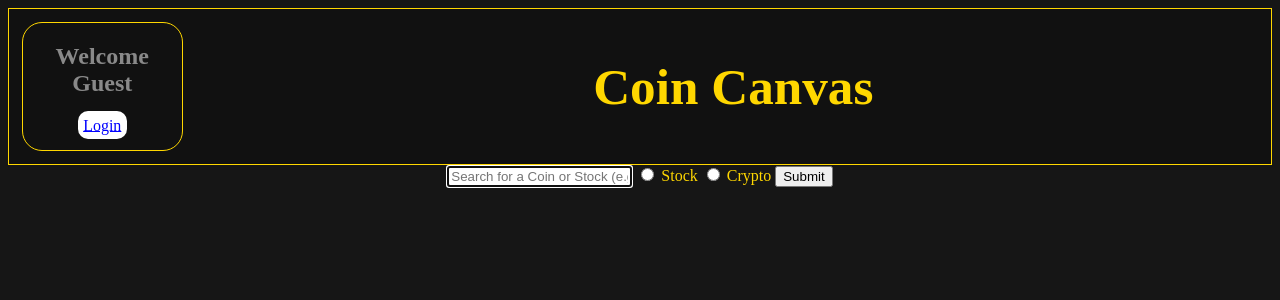
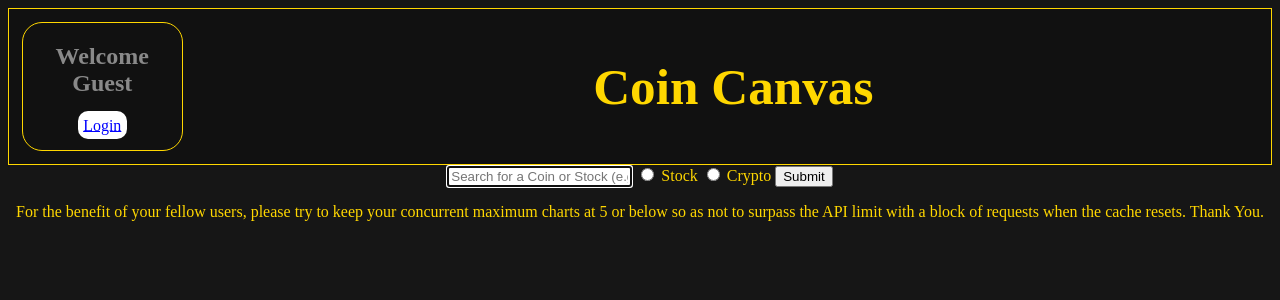
Before and after one commit to JamesBrooks01/CoinCanvas, a Flask app: page / in a window 1280 px wide. Shown: the top 300 px of the page. Run offline with Flask 3, Linux system fonts and the light colour scheme.

Commit message:
added basic message to index.html politely asking users to limit how many concurrrent charts they store at a time so as not to hit a rate limit when the cache refreshes.

```diff
--- a/templates/index.html
+++ b/templates/index.html
@@ -28,6 +28,7 @@
         <input type="submit">
     </form>
 
+    <p> For the benefit of your fellow users, please try to keep your concurrent maximum charts at 5 or below so as not to surpass the API limit with a block of requests when the cache resets. Thank You.</p>
 {% if errortext %}
 
     <div>{{errortext}}</div>
```
